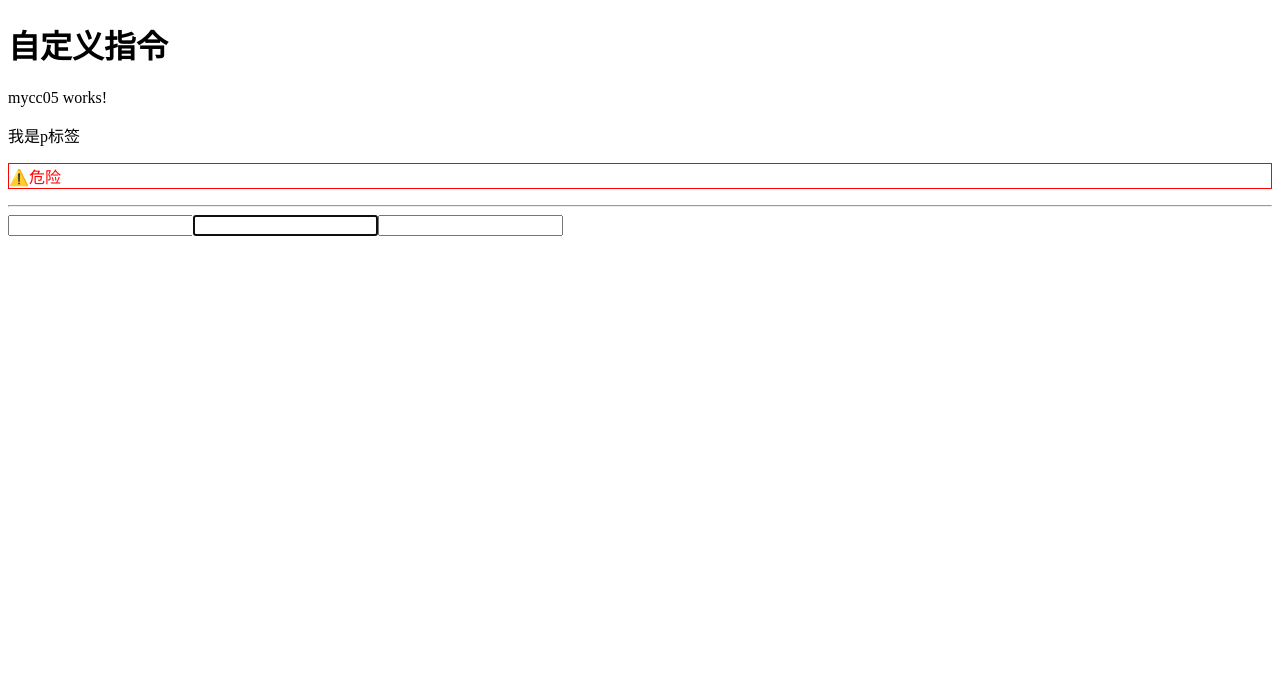
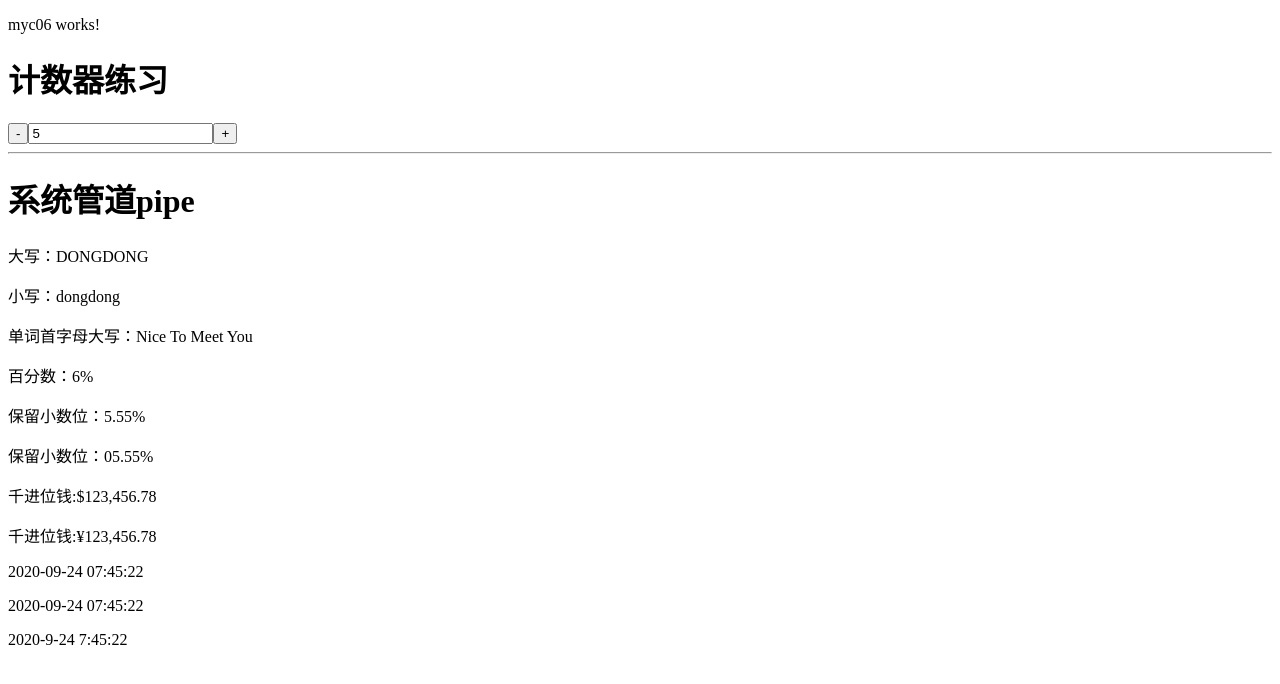
Before and after one commit to June-elisa/angular-practice1, an Angular app: page / in a window 1280 px wide. Shown: the top 684 px of the page. Built offline with nearby package versions, Linux system fonts and the light colour scheme.

Commit message:
系统管道

```diff
--- a/src/app/app.component.html
+++ b/src/app/app.component.html
@@ -1 +1 @@
-<app-mycc05></app-mycc05>
+<app-myc06></app-myc06>
--- a/src/app/myc06/myc06.component.html
+++ b/src/app/myc06/myc06.component.html
@@ -1,7 +1,34 @@
 <p>myc06 works!</p>
-计数器练习
+<h1>计数器练习</h1>
+
 <div>
     <button [disabled]="count <= 1" (click)="count = count -1"> - </button>
     <input type="text" [(ngModel)]="count">
     <button [disabled]="count >= 20" (click)="doAdd()"> + </button>
 </div>
+
+<hr/>
+<h1>系统管道pipe</h1>
+<p>大写：{{"dongdong" | uppercase}}</p>
+<p>小写：{{"DONGDONG" | lowercase}}</p>
+<p>单词首字母大写：{{"nice to meet you" | titlecase}}</p>
+<p>百分数：{{0.0555 | percent}}</p>
+<p>保留小数位：{{0.0555 | percent:"0.2"}}</p>
+<!-- percent: 'n.m' 整数最少n位, 小数最好m位 -->
+<p>保留小数位：{{0.0555 | percent:"2.2"}}</p>
+<p>千进位钱:{{ 123456.78 | currency }}</p>
+<p>千进位钱:{{ 123456.78 | currency: "¥" }}</p>
+
+<!-- 日期格式: -->
+<!-- 数据库中的时间通常为时间戳格式: 当前时间距离1970年1月1日凌晨的秒数 --> <!--
+year 年 y
+month 月 M
+day 日 d
+hour 时 h12小时 H24小时 minute分 m
+second秒 s -->
+<!-- 时间戳单位要求是 毫秒 -->
+<!-- 重复两位 代表自动补0 -->
+<p>{{ 1600933522520 | date: "yyyy-MM-dd HH:mm:ss" }}</p>
+<p>{{ 1600933522520 | date: "yyyy-MM-dd hh:mm:ss" }}</p>
+
+<p>{{ 1600933522520 | date: "y-M-d H:m:s" }}</p>
```
